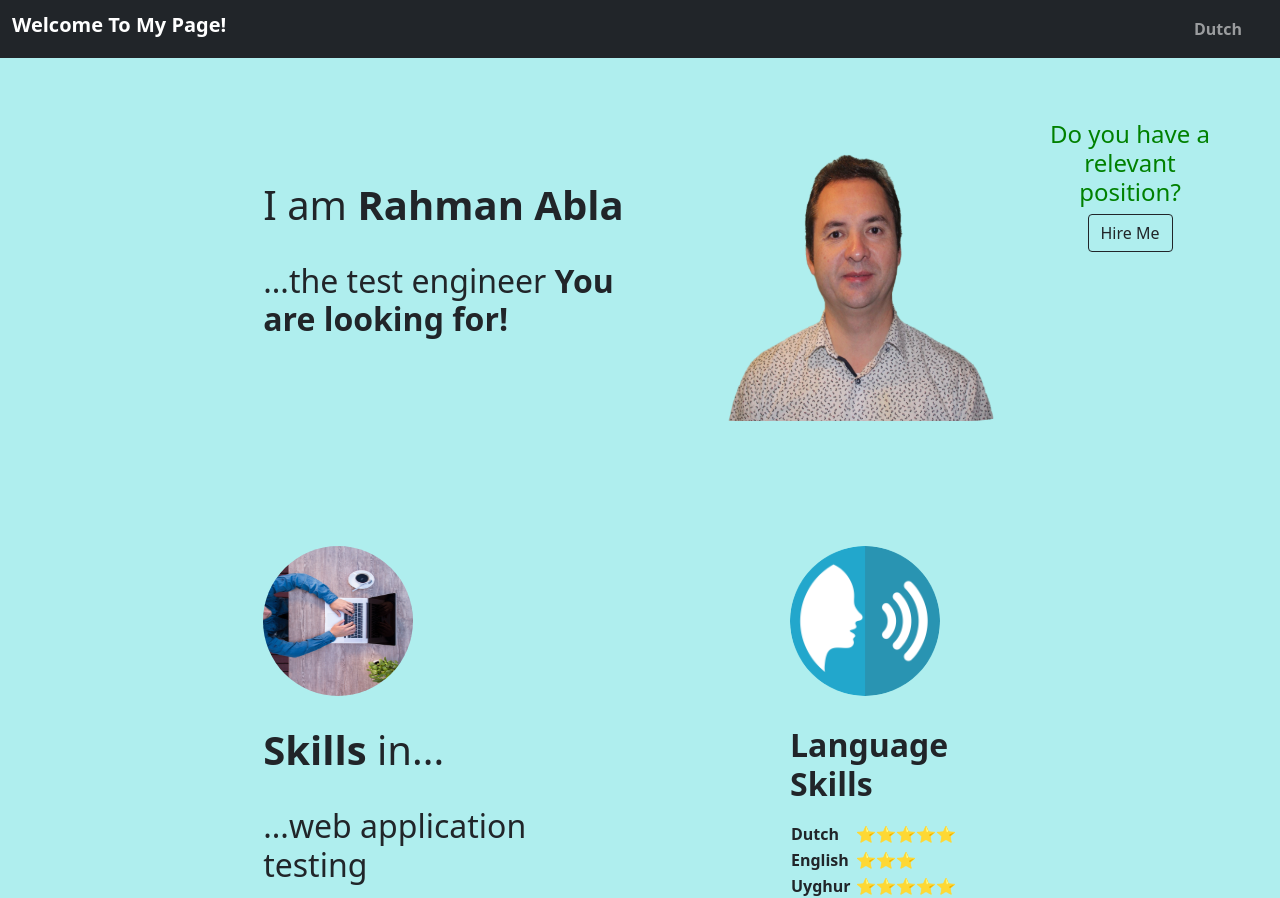
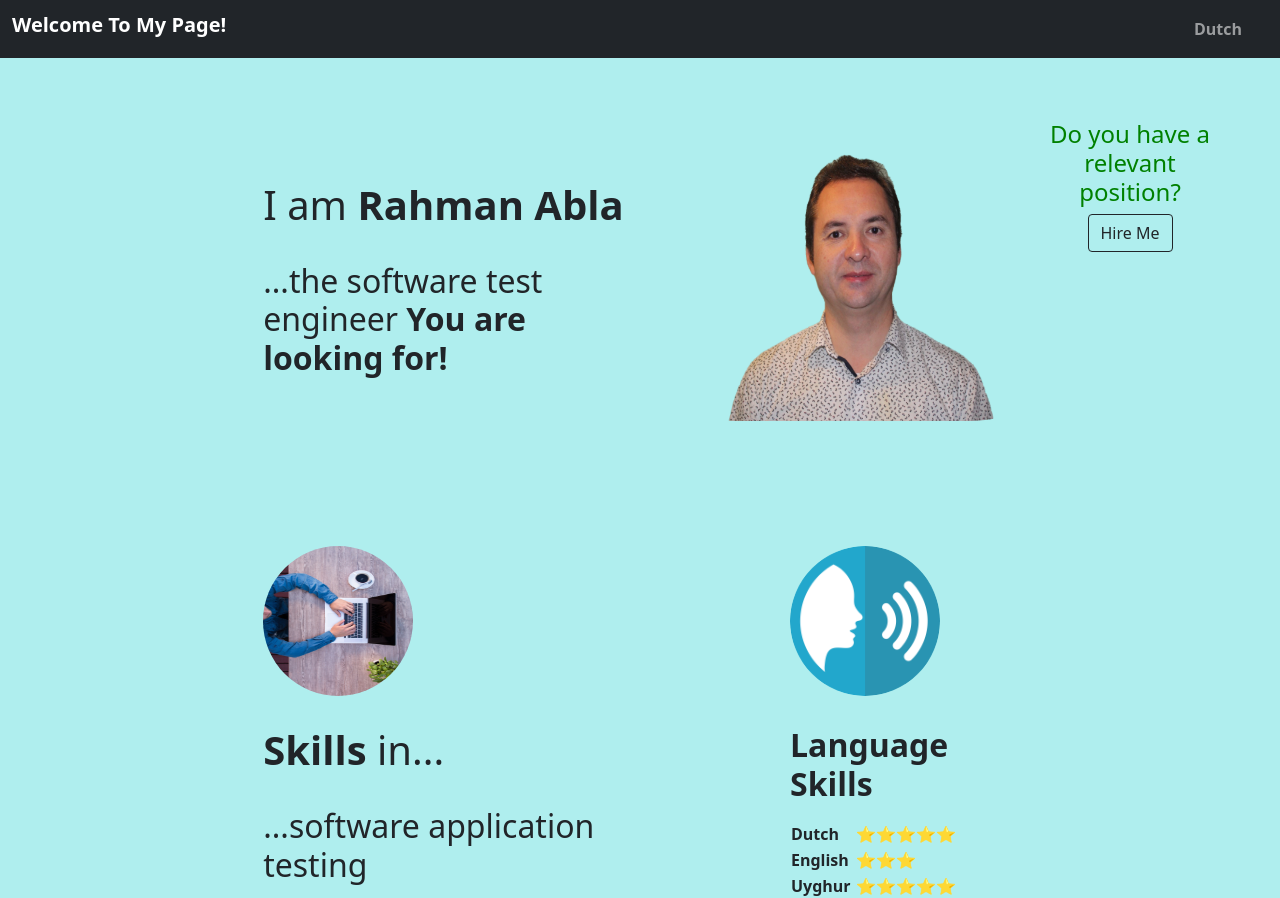
Before and after one commit to RahmanAbla/RahmanAbla, a plain HTML site: page index.html in a window 1280 px wide. Shown: the top 898 px of the page. Drawn offline with nearby package versions, Linux system fonts and the light colour scheme.

Commit message:
Update index.html

```diff
--- a/index.html
+++ b/index.html
@@ -34,7 +34,7 @@
     <div class="row" id="title">
       <div class="col-lg-6" id="title-text">
         <h1> I am <b>Rahman Abla</b></h1>
-        <h2>...the test engineer <b>You are looking for!</b></h2>
+        <h2>...the software test engineer <b>You are looking for!</b></h2>
       </div>
       <div class="col-lg-6">
         <img class="title-image" src="abdurahman.png" alt="photo">
@@ -46,7 +46,7 @@
       <div class="col-lg-6" id="skills-text">
         <img class="skills-image" src="skills.jpg" alt="">
         <h1><b>Skills</b> in...</h1>
-        <h2>...web application testing </h2>
+        <h2>...software application testing </h2>
         <div class="skill-icon">
           <i class="fab fa-java fa-3x"></i>
           <i class="fab fa-html5 fa-3x"></i>
```
